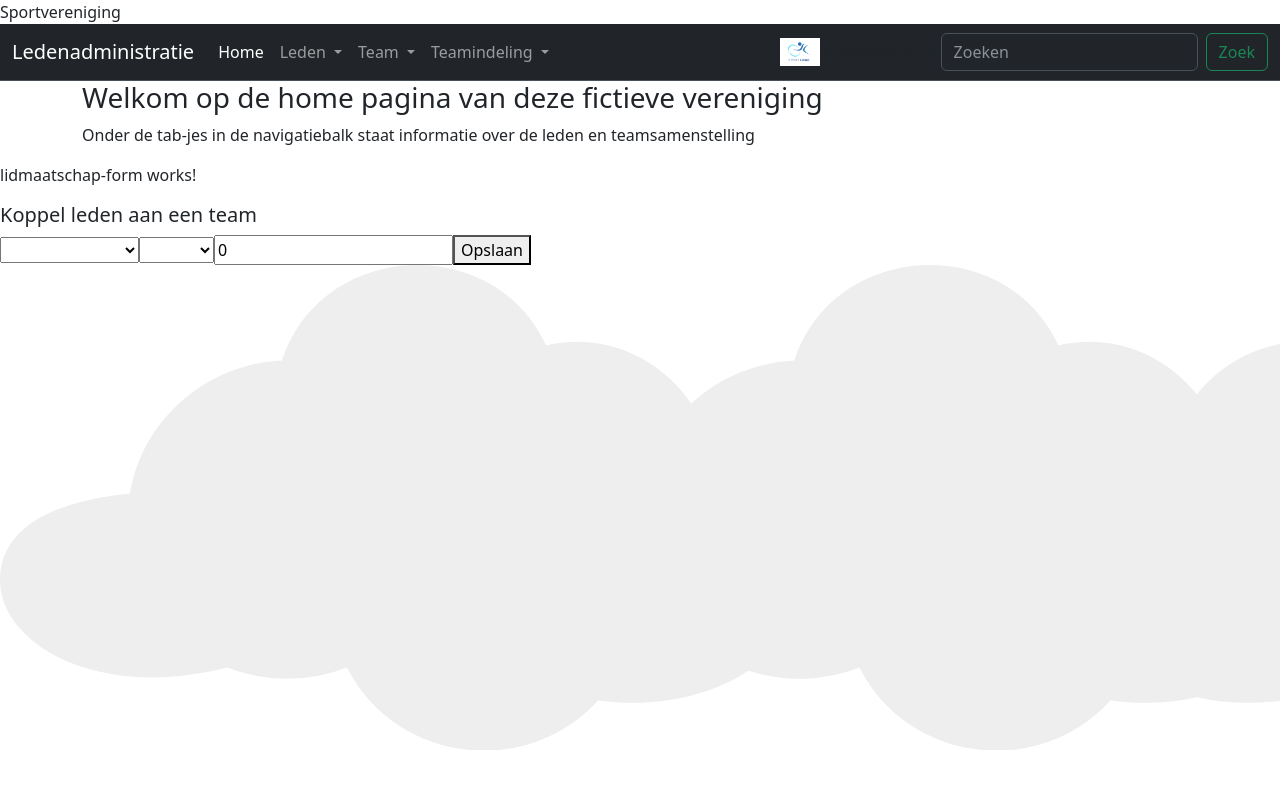
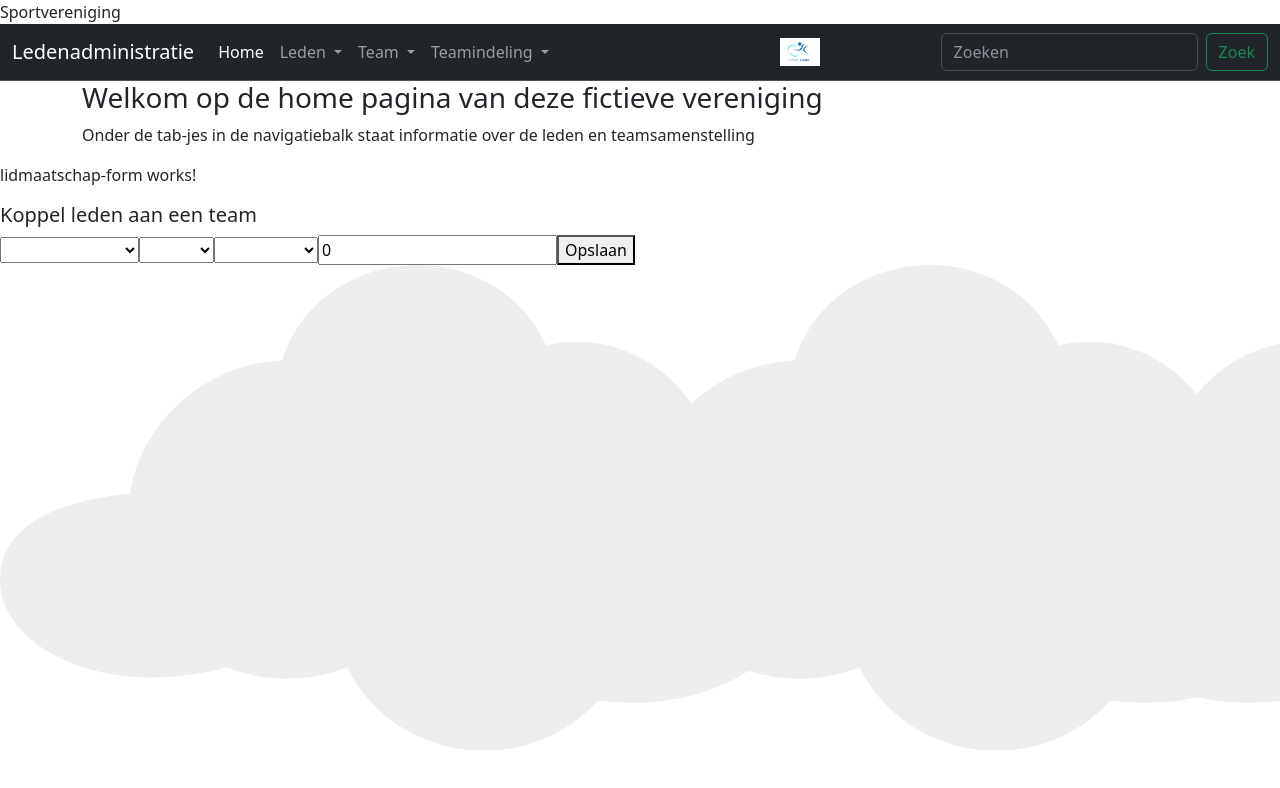
Before and after one commit to Wietze23/Ledenadmin-frontend, an Angular app: page /lidmaatschap in a window 1280 px wide. Shown: the top 788 px of the page. Built offline with nearby package versions, Linux system fonts and the light colour scheme.

Commit message:
dropdownteam.component toegevoegd

```diff
--- a/src/app/app.module.ts
+++ b/src/app/app.module.ts
@@ -12,6 +12,7 @@ import {HttpClientModule} from "@angular/common/http";
 import { AppRoutingModule } from './app-routing.module';
 import { LidmaatschapFormComponent } from './lidmaatschap-form/lidmaatschap-form.component';
 import { LidmaatschapListComponent } from './lidmaatschap-list/lidmaatschap-list.component';
+import { DropdownteamComponent } from './dropdownteam/dropdownteam.component';
 
 
 @NgModule({
@@ -22,7 +23,8 @@ import { LidmaatschapListComponent } from './lidmaatschap-list/lidmaatschap-list
     TeamListComponent,
     TeamFormComponent,
     LidmaatschapFormComponent,
-    LidmaatschapListComponent
+    LidmaatschapListComponent,
+    DropdownteamComponent
   ],
   imports: [
     BrowserModule,
--- /dev/null
+++ b/src/app/dropdownteam/dropdownteam.component.html
@@ -0,0 +1 @@
+<p>dropdownteam works!</p>
--- a/src/app/lidmaatschap-form/lidmaatschap-form.component.html
+++ b/src/app/lidmaatschap-form/lidmaatschap-form.component.html
@@ -10,7 +10,10 @@
   <option value="" disabled>Kies lid</option>
   <option *ngFor="let lid of leden" [value]="lid">{{ lid }}</option>
 </select>
-
+<select [(ngModel)]="selectedTeam">
+  <option value="" disabled>Kies team</option>
+  <option *ngFor="let team of teams" [value]="team">{{ team }}</option>
+</select>
 <input type="number" [(ngModel)]="lidmaatschap.team.id"
        name="team" placeholder="Team-id" >
 
--- a/src/app/lidmaatschap-form/lidmaatschap-form.component.ts
+++ b/src/app/lidmaatschap-form/lidmaatschap-form.component.ts
@@ -19,6 +19,10 @@ export class LidmaatschapFormComponent implements OnInit{
   leden: string[]= ['Lid1', 'Lid2'];
   selectedRol!: string;
   rollen: string[]= ['Speler', 'Trainer'];
+  selectedTeam!: string;
+  teams: string[]= ['Aspiranten', 'Senioren'];
+
+
   constructor(public lidmaatschapService: LidmaatschapService) { }
   ngOnInit(): void {
 //    LidService.getAll().subscribe(leden => {
--- a/src/app/lidmaatschap.service.ts
+++ b/src/app/lidmaatschap.service.ts
@@ -1,6 +1,7 @@
 import {Injectable} from '@angular/core';
 import {Lidmaatschap} from "./lidmaatschap";
 import {HttpClient} from "@angular/common/http";
+import {Observable} from "rxjs";
 
 @Injectable({
   providedIn: 'root'
@@ -9,6 +10,12 @@ export class LidmaatschapService {
   lidmaatschap!: Lidmaatschap
 
   constructor(public http: HttpClient) { }
+
+
+  getDropdownValues(): Observable<any[]> {
+    return this.http.get<any[]>('http://localhost:8080/lidmaatschap');
+  }
+
   getAll() {
     return this.http.get<Lidmaatschap[]>(
       'http://localhost:8080/lidmaatschap');
```
Also changed, not shown: src/app/dropdownteam/dropdownteam.component.ts (added, +10 -0 lines), src/app/dropdownteam/dropdownteam.component.css (added), 1 other file (tests, documents, lock files or other folders).
